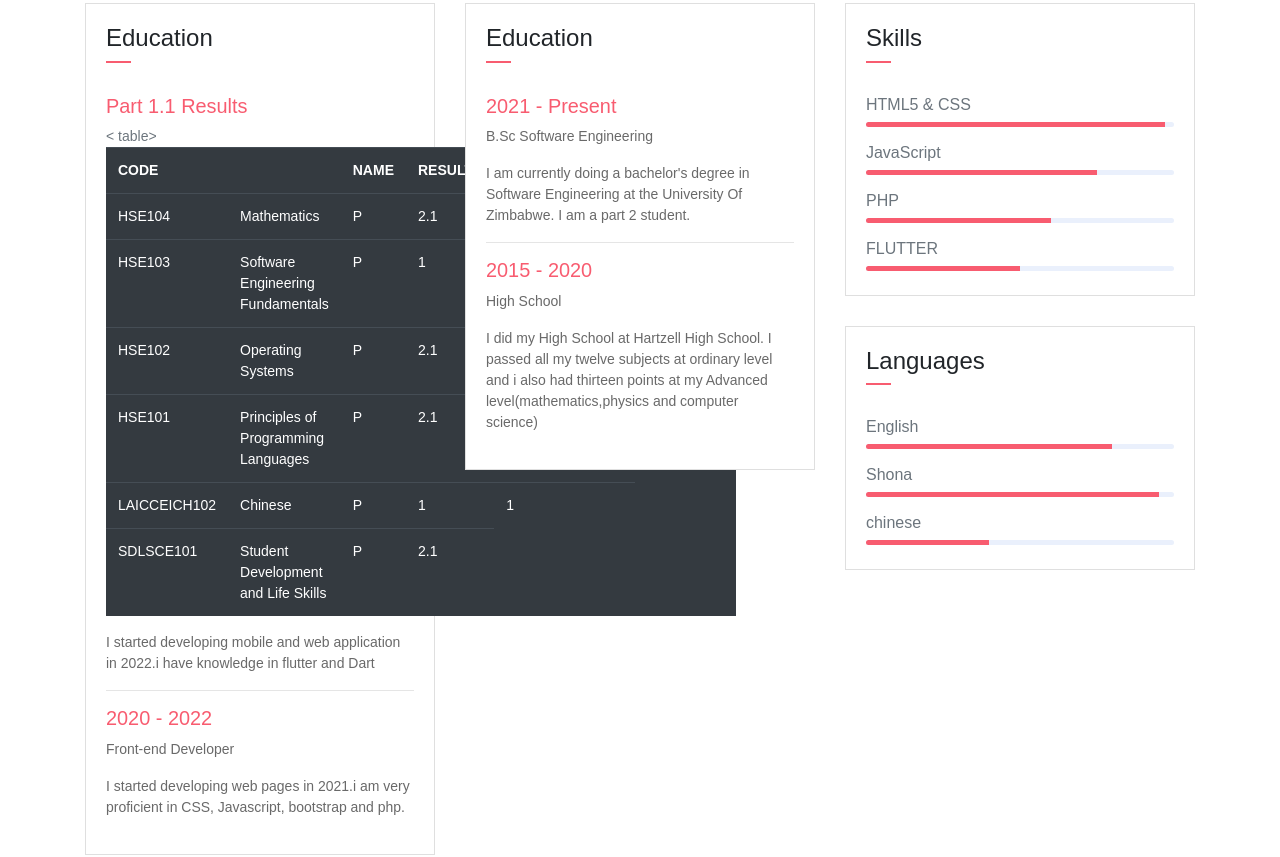
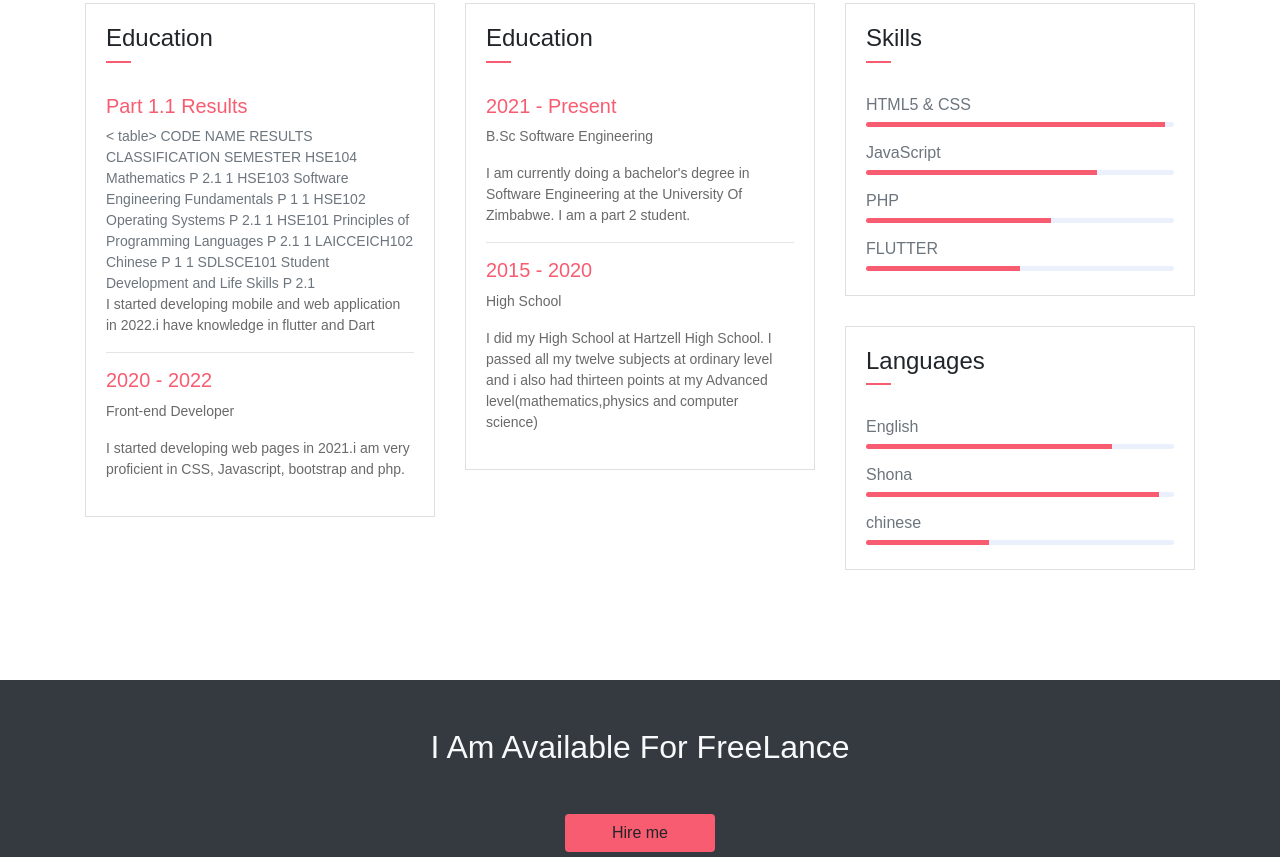
Before and after one commit to Stulie17Sampindi/My-Portfolio, a plain HTML site: page public_html/index.html in a window 1280 px wide. Shown: the part 1382-2239 px from the top of the page. Drawn offline with Linux system fonts and the light colour scheme.

Commit message:
Update index.html

```diff
--- a/public_html/index.html
+++ b/public_html/index.html
@@ -132,7 +132,7 @@
                         </div>
                         <div class="card-body">
                             <h6 class="title text-danger">Part 1.1 Results</h6>
-                            <table class="table table-dark">
+
 				    < table>
 					    <tr>
 					    <th>CODE<th>
```
